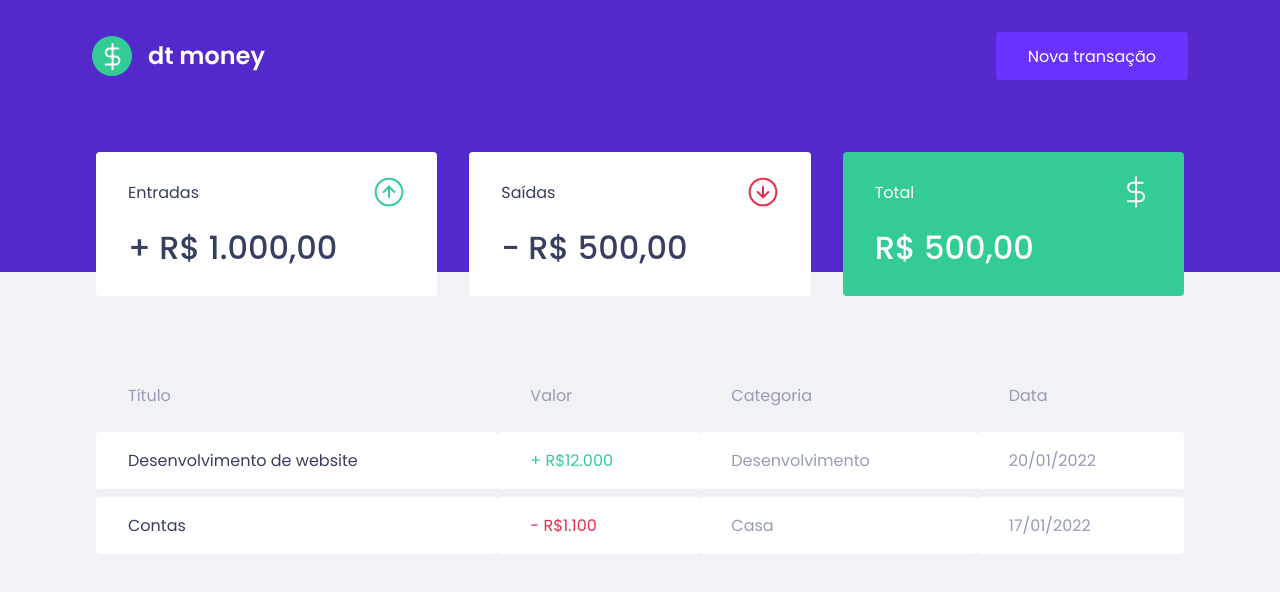
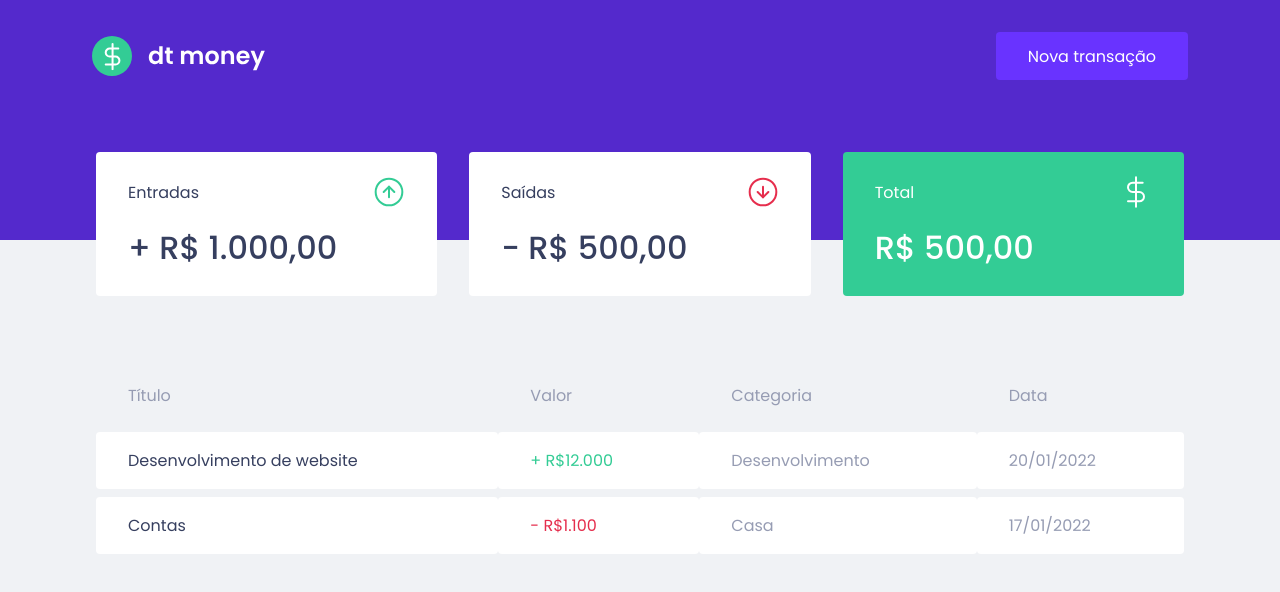
Before and after one commit to heyloh/dt.money, a React (Create React App) app: page / in a window 1280 px wide. Shown: the top 592 px of the page. Built offline with nearby package versions, Linux system fonts and the light colour scheme.

Commit message:
fix: summary position

```diff
--- a/src/components/Header/styles.ts
+++ b/src/components/Header/styles.ts
@@ -8,7 +8,7 @@ export const Content = styled.div`
   max-width: 1128px;
   margin: 0 auto;
 
-  padding: 2rem 1rem 12rem;
+  padding: 2rem 1rem 10rem;
   display: flex;
   align-items: center;
   justify-content: space-between;
--- a/src/components/Summary/styles.ts
+++ b/src/components/Summary/styles.ts
@@ -4,7 +4,7 @@ export const Container = styled.div`
   display: grid;
   grid-template-columns: repeat(3, 1fr);
   gap: 2rem;
-  margin-top: -10rem;
+  margin-top: -8rem;
 
   div {
     background: var(--shape);
```
